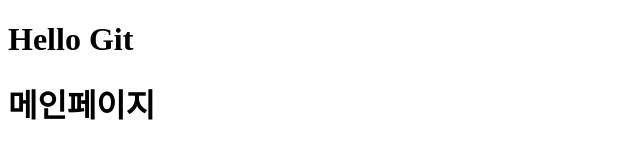
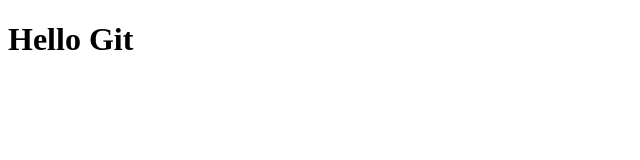
Before and after one commit to taewon5/MyApp_fork, a plain HTML site: page index.html in a window 1280 px wide. Shown: the whole page, without its empty margins (0-640 px from the left). Drawn offline with Linux system fonts and the light colour scheme.

Commit message:
h1 태그 삭제

```diff
--- a/index.html
+++ b/index.html
@@ -7,6 +7,5 @@
     </head>
     <body>
         <h1>Hello Git</h1>
-        <h1>메인페이지</h1>
     </body>
 </html>
```
